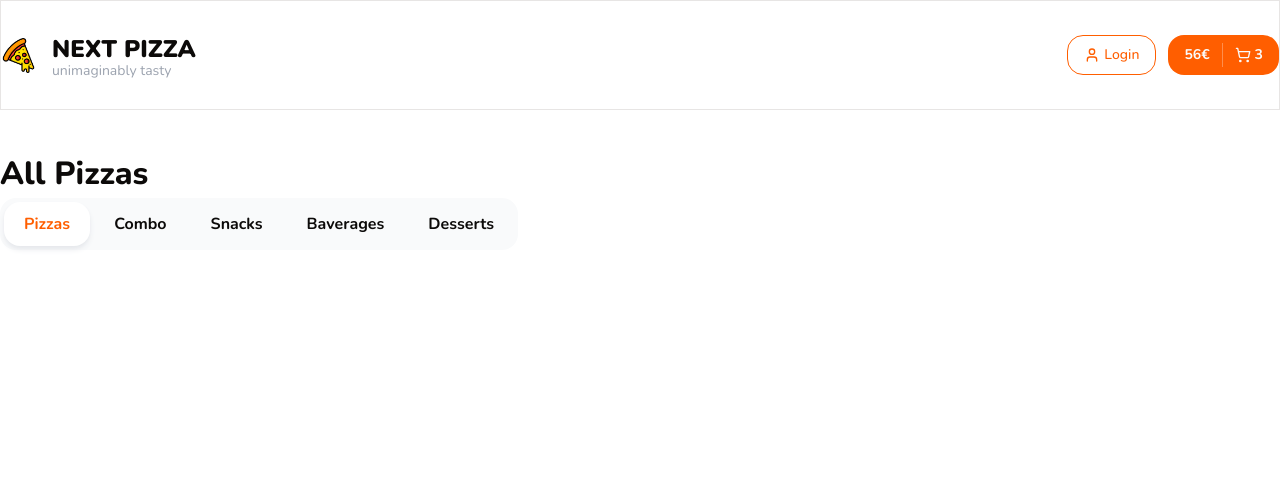
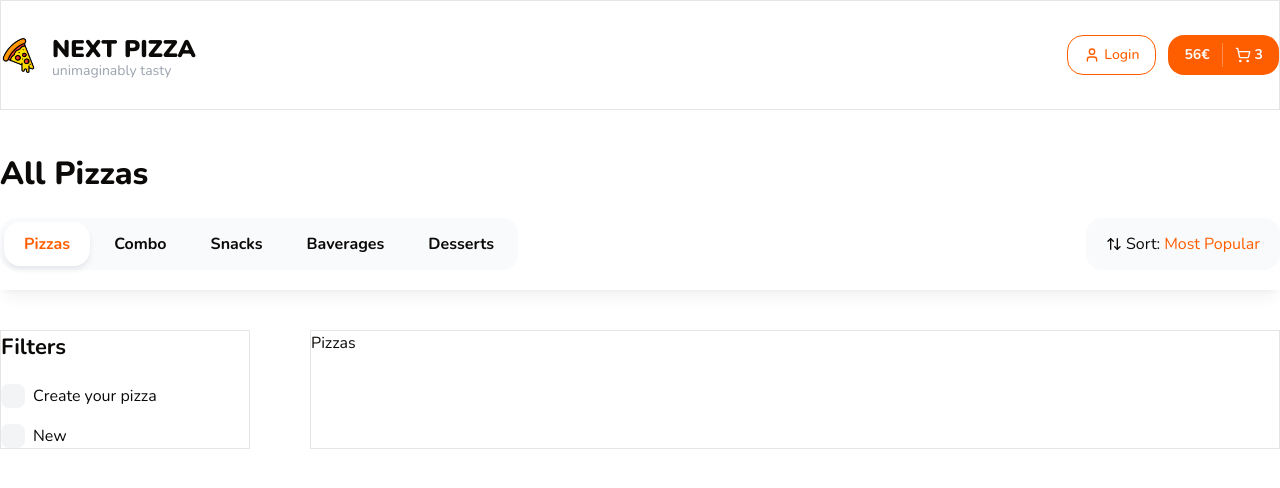
Before and after one commit to andbudha/next-pizza, a Next.js app: page / in a window 1280 px wide. Shown: the top 488 px of the page. Built offline with nearby package versions, Linux system fonts and the light colour scheme.

Commit message:
filter comp&filter-checkboxes created&styled/index exports added

```diff
--- a/app/page.tsx
+++ b/app/page.tsx
@@ -1,11 +1,21 @@
-import { Categories, Container, Title } from '@/components/shared';
+import { Container, Filters, Title, TopBar } from '@/components/shared';
 
 export default function Home() {
   return (
     <>
       <Container className="mt-10">
         <Title text="All Pizzas" size="lg" className="font-extrabold" />
-        <Categories />
+      </Container>
+      <TopBar />
+      <Container className="pb-14 mt-10">
+        <div className="flex gap-[60px]">
+          {/* left side */}
+          <div className="border w-[250px]">
+            <Filters />
+          </div>
+          {/* right side */}
+          <div className="border flex-1">Pizzas</div>
+        </div>
       </Container>
     </>
   );
--- /dev/null
+++ b/components/shared/filter-checkbox.tsx
@@ -0,0 +1,41 @@
+import React from 'react';
+import { Checkbox } from '../ui/checkbox';
+
+export interface FilterChecboxProps {
+  text: string;
+  value: string;
+  endAdornment?: React.ReactNode;
+  onCheckedChange?: (checked: boolean) => void;
+  checked?: boolean;
+  name?: string;
+}
+
+export const FilterCheckbox: React.FC<FilterChecboxProps> = ({
+  text,
+  value,
+  endAdornment,
+  onCheckedChange,
+  checked,
+  name,
+}) => {
+  console.log(checked!, value);
+
+  return (
+    <div className="flex items-center space-x-2">
+      <Checkbox
+        onCheckedChange={onCheckedChange}
+        checked={checked}
+        value={value}
+        className="rounded-[8px] w-6 h-6"
+        id={`checkbox-${String(name)}-${String(value)}`}
+      />
+      <label
+        htmlFor={`checkbox-${String(name)}-${String(value)}`}
+        className="leading-none cursor-pointer flex-1"
+      >
+        {text}
+      </label>
+      {endAdornment}
+    </div>
+  );
+};
--- /dev/null
+++ b/components/shared/filters.tsx
@@ -0,0 +1,19 @@
+import React from 'react';
+import { Title } from './title';
+import { FilterCheckbox } from './filter-checkbox';
+
+type Props = {
+  className?: string;
+};
+
+export const Filters = ({ className }: Props) => {
+  return (
+    <div className={className}>
+      <Title text="Filters" size="sm" className="mb-5 font-bold" />
+      <div className="flex flex-col gap-4">
+        <FilterCheckbox text="Create your pizza" value="1" />
+        <FilterCheckbox text="New" value="2" />
+      </div>
+    </div>
+  );
+};
--- a/components/shared/index.ts
+++ b/components/shared/index.ts
@@ -4,3 +4,5 @@
 export { Categories } from './categories';
 export { SortPopup } from './sort-popup';
 export { TopBar } from './top-bar';
+export { Filters } from './filters';
+export { FilterCheckbox } from './filter-checkbox';
```
